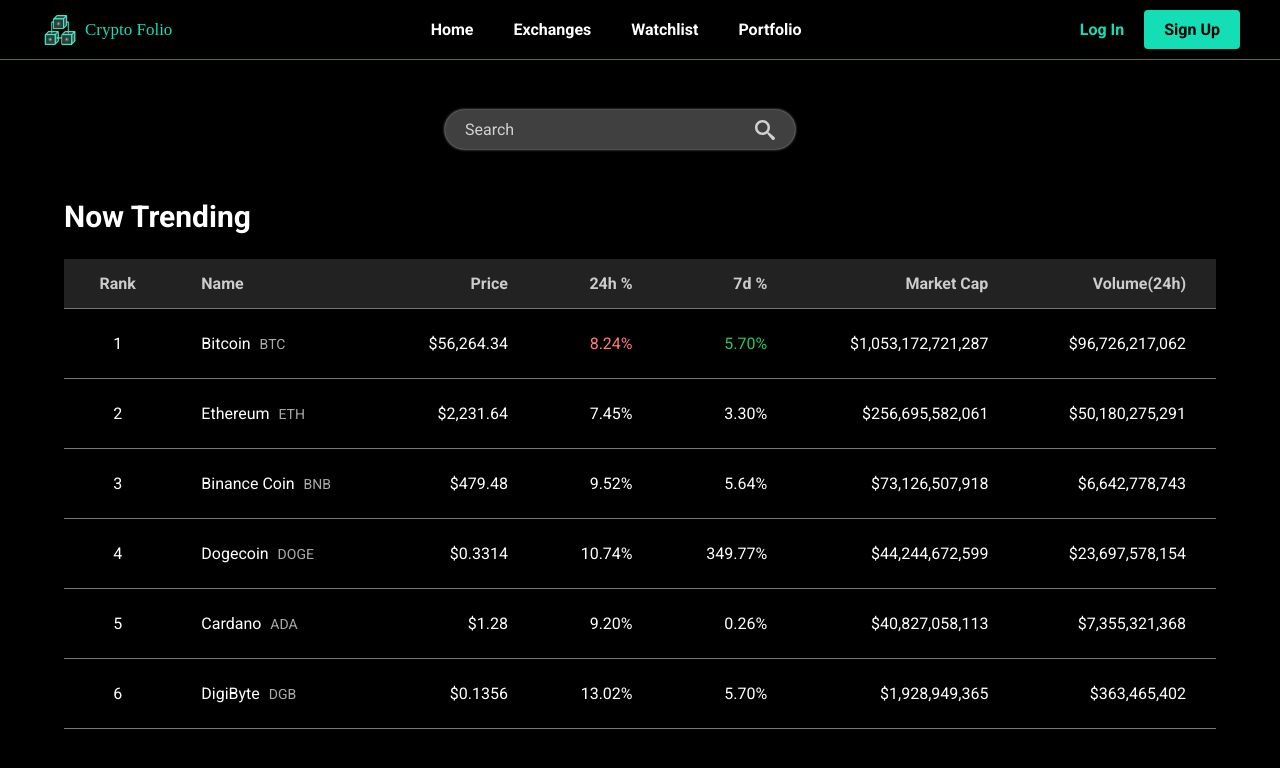
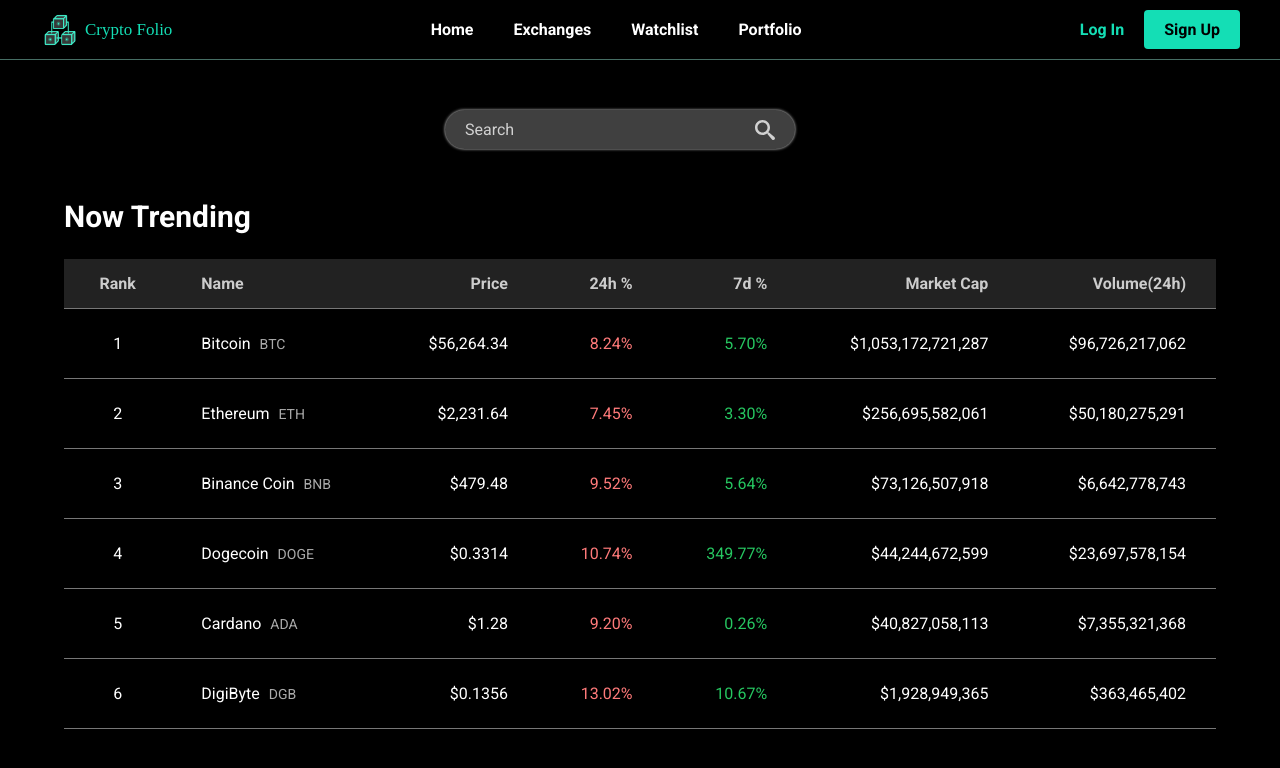
Before and after one commit to BayLadyCoder/crypto-folio, a React (Create React App) app: page / in a window 1280 px wide. Shown: the top 768 px of the page. Built offline with nearby package versions, Linux system fonts and the light colour scheme; a web font is replaced by a local one.

Commit message:
Created mock coins data to render CryptoTable

```diff
--- a/src/components/CryptoTable/CryptoTable.tsx
+++ b/src/components/CryptoTable/CryptoTable.tsx
@@ -8,6 +8,8 @@
   TableBodyData,
   Ticker,
 } from "./CryptoTable.styled";
+
+import { coins } from "./data";
 
 const CryptoTable = () => {
   return (
@@ -26,76 +28,23 @@
           </TableHeadRow>
         </thead>
         <tbody>
+          {coins.map((coin) => (
             <tr>
-            <TableBodyData align="center">1</TableBodyData>
+              <TableBodyData align="center">{coin.rank}</TableBodyData>
               <TableBodyData align="left">
-              Bitcoin <Ticker>BTC</Ticker>
+                {coin.name} <Ticker>{coin.ticker}</Ticker>
               </TableBodyData>
-            <TableBodyData align="right">$56,264.34</TableBodyData>
+              <TableBodyData align="right">${coin.price}</TableBodyData>
               <TableBodyData align="right" change="negative">
-              8.24%
+                {coin.change24h}%
               </TableBodyData>
               <TableBodyData align="right" change="positive">
-              5.70%
+                {coin.change7d}%
               </TableBodyData>
-            <TableBodyData align="right">$1,053,172,721,287</TableBodyData>
-            <TableBodyData align="right">$96,726,217,062</TableBodyData>
+              <TableBodyData align="right">${coin.market_cap}</TableBodyData>
+              <TableBodyData align="right">${coin.volume24}</TableBodyData>
             </tr>
-          <tr>
-            <TableBodyData align="center">2</TableBodyData>
-            <TableBodyData align="left">
-              Ethereum <Ticker>ETH</Ticker>
-            </TableBodyData>
-            <TableBodyData align="right">$2,231.64</TableBodyData>
-            <TableBodyData align="right">7.45%</TableBodyData>
-            <TableBodyData align="right">3.30%</TableBodyData>
-            <TableBodyData align="right">$256,695,582,061</TableBodyData>
-            <TableBodyData align="right">$50,180,275,291</TableBodyData>
-          </tr>
-          <tr>
-            <TableBodyData align="center">3</TableBodyData>
-            <TableBodyData align="left">
-              Binance Coin <Ticker>BNB</Ticker>
-            </TableBodyData>
-            <TableBodyData align="right">$479.48</TableBodyData>
-            <TableBodyData align="right">9.52%</TableBodyData>
-            <TableBodyData align="right">5.64%</TableBodyData>
-            <TableBodyData align="right">$73,126,507,918</TableBodyData>
-            <TableBodyData align="right">$6,642,778,743</TableBodyData>
-          </tr>
-          <tr>
-            <TableBodyData align="center">4</TableBodyData>
-            <TableBodyData align="left">
-              Dogecoin <Ticker>DOGE</Ticker>
-            </TableBodyData>
-            <TableBodyData align="right">$0.3314</TableBodyData>
-            <TableBodyData align="right">10.74%</TableBodyData>
-            <TableBodyData align="right">349.77%</TableBodyData>
-            <TableBodyData align="right">$44,244,672,599</TableBodyData>
-            <TableBodyData align="right">$23,697,578,154</TableBodyData>
-          </tr>
-          <tr>
-            <TableBodyData align="center">5</TableBodyData>
-            <TableBodyData align="left">
-              Cardano <Ticker>ADA</Ticker>
-            </TableBodyData>
-            <TableBodyData align="right">$1.28</TableBodyData>
-            <TableBodyData align="right">9.20%</TableBodyData>
-            <TableBodyData align="right">0.26%</TableBodyData>
-            <TableBodyData align="right">$40,827,058,113</TableBodyData>
-            <TableBodyData align="right">$7,355,321,368</TableBodyData>
-          </tr>
-          <tr>
-            <TableBodyData align="center">6</TableBodyData>
-            <TableBodyData align="left">
-              DigiByte <Ticker>DGB</Ticker>
-            </TableBodyData>
-            <TableBodyData align="right">$0.1356</TableBodyData>
-            <TableBodyData align="right">13.02%</TableBodyData>
-            <TableBodyData align="right">5.70%</TableBodyData>
-            <TableBodyData align="right">$1,928,949,365</TableBodyData>
-            <TableBodyData align="right">$363,465,402</TableBodyData>
-          </tr>
+          ))}
         </tbody>
       </Table>
     </Wrapper>
--- /dev/null
+++ b/src/components/CryptoTable/data.ts
@@ -0,0 +1,62 @@
+export const coins = [
+  {
+    rank: "1",
+    name: "Bitcoin",
+    ticker: "BTC",
+    price: "56,264.34",
+    change24h: "8.24",
+    change7d: "5.70",
+    market_cap: "1,053,172,721,287",
+    volume24: "96,726,217,062",
+  },
+  {
+    rank: "2",
+    name: "Ethereum",
+    ticker: "ETH",
+    price: "2,231.64",
+    change24h: "7.45",
+    change7d: "3.30",
+    market_cap: "256,695,582,061",
+    volume24: "50,180,275,291",
+  },
+  {
+    rank: "3",
+    name: "Binance Coin",
+    ticker: "BNB",
+    price: "479.48",
+    change24h: "9.52",
+    change7d: "5.64",
+    market_cap: "73,126,507,918",
+    volume24: "6,642,778,743",
+  },
+  {
+    rank: "4",
+    name: "Dogecoin",
+    ticker: "DOGE",
+    price: "0.3314",
+    change24h: "10.74",
+    change7d: "349.77",
+    market_cap: "44,244,672,599",
+    volume24: "23,697,578,154",
+  },
+  {
+    rank: "5",
+    name: "Cardano",
+    ticker: "ADA",
+    price: "1.28",
+    change24h: "9.20",
+    change7d: "0.26",
+    market_cap: "40,827,058,113",
+    volume24: "7,355,321,368",
+  },
+  {
+    rank: "6",
+    name: "DigiByte",
+    ticker: "DGB",
+    price: "0.1356",
+    change24h: "13.02",
+    change7d: "10.67",
+    market_cap: "1,928,949,365",
+    volume24: "363,465,402",
+  },
+];
```
Lines whose indentation alone changed are shown as unchanged.
